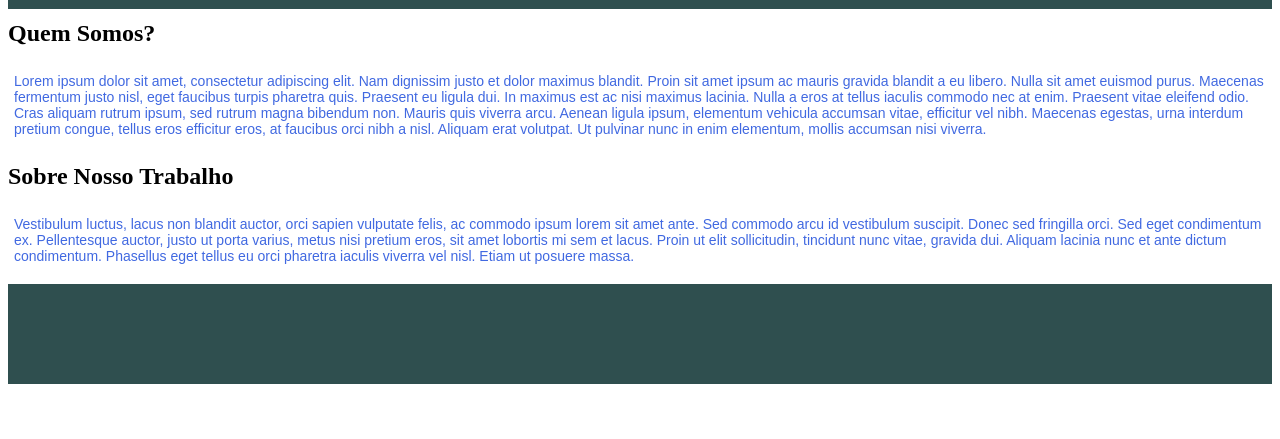
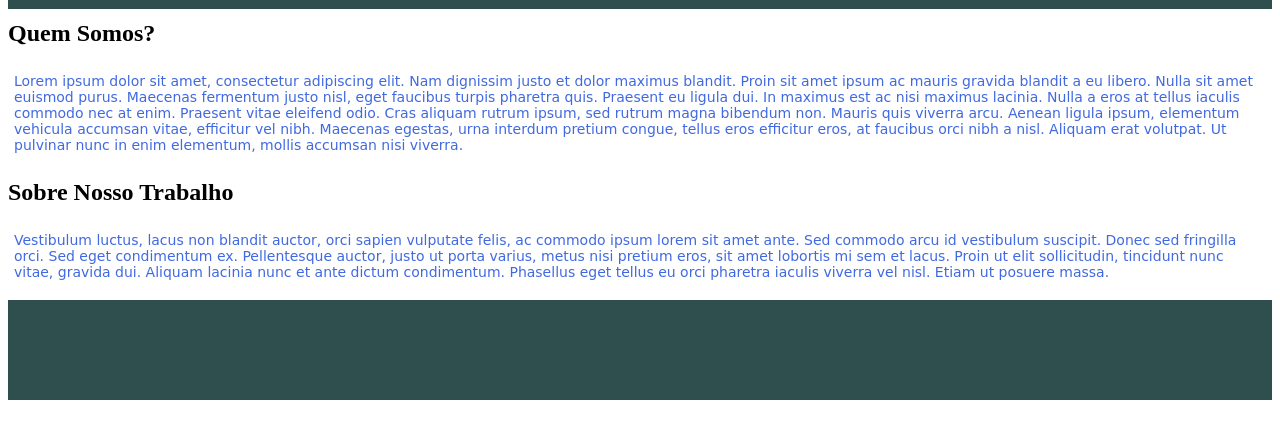
Before and after one commit to douglasbernardo/projeto01, a PHP site: page /sobre.php in a window 1280 px wide. Shown: the part 121-560 px from the top of the page. Run offline with PHP 8.4, Linux system fonts and the light colour scheme.

Commit message:
outras mudanças nas letras do texto

```diff
--- a/css/css.css
+++ b/css/css.css
@@ -39,7 +39,7 @@ a.btn {
 
 p {
 	font-size: 14px;
-	font-family: 'Kanit', sans-serif;
+	font-family: 'Pacifico', cursive;
 	color: 	#4169E1;
 	padding: 6px;
 }
--- a/listadeusuario.php
+++ b/listadeusuario.php
@@ -7,6 +7,8 @@
 		<title>PTL</title>
 		<link rel="stylesheet" type="text/css" href="css/css.css">
 		<link href="https://fonts.googleapis.com/css?family=Kanit|Roboto" rel="stylesheet">
+		<link href="https://fonts.googleapis.com/css?family=Black+Han+Sans|Pacifico" rel="stylesheet">
+
 	</head>
 	<body>
 		<div id="header">
```
